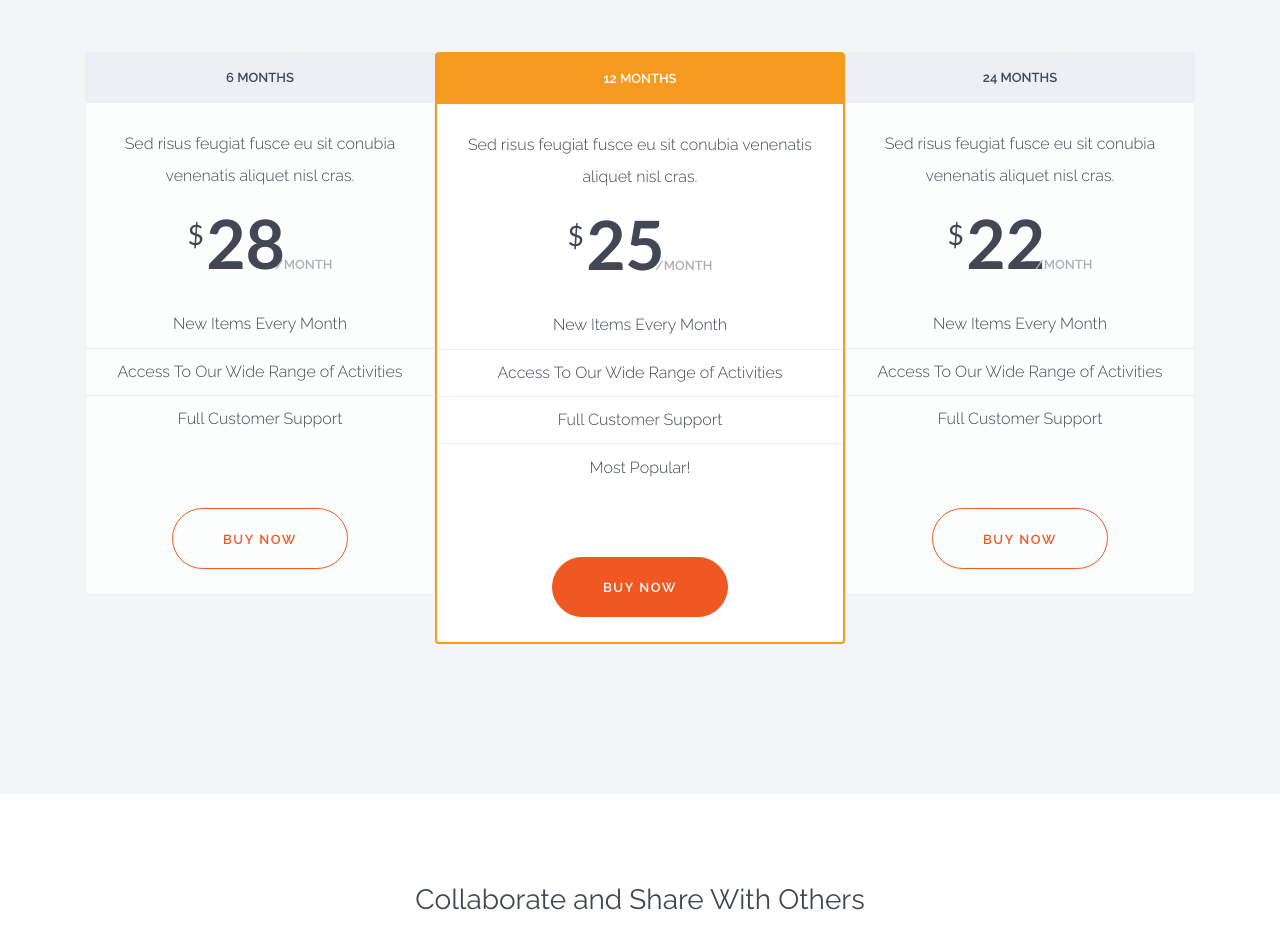
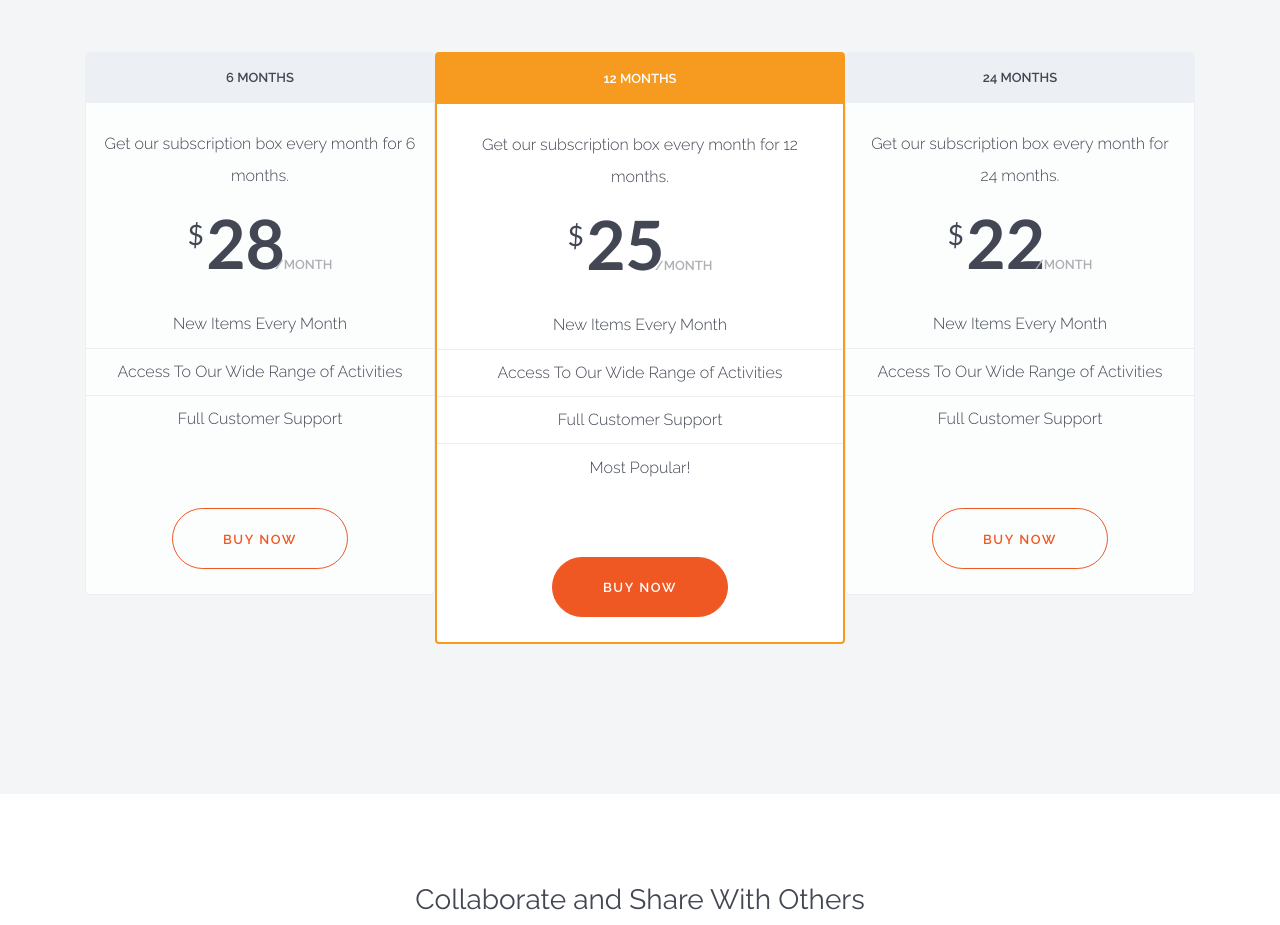
Before and after one commit to eckels/TykeBox, a plain HTML site: page index.html in a window 1280 px wide. Shown: the part 2240-3165 px from the top of the page. Drawn offline with nearby package versions, Linux system fonts and the light colour scheme.

Commit message:
added more text

```diff
--- a/index.html
+++ b/index.html
@@ -178,7 +178,7 @@
                 6 Months
               </div>
               <div class="card-block">
-                <p class="card-title">Sed risus feugiat fusce eu sit conubia venenatis aliquet nisl cras.</p>
+                <p class="card-title">Get our subscription box every month for 6 months.</p>
                 <h4 class="card-text">
                   <sup class="pricing-box-currency">$</sup>
                   <span class="pricing-box-price">28</span>
@@ -200,7 +200,7 @@
                 12 Months
               </div>
               <div class="card-block">
-                <p class="card-title">Sed risus feugiat fusce eu sit conubia venenatis aliquet nisl cras.</p>
+                <p class="card-title">Get our subscription box every month for 12 months.</p>
                 <h4 class="card-text">
                   <sup class="pricing-box-currency">$</sup>
                   <span class="pricing-box-price">25</span>
@@ -223,7 +223,7 @@
                 24 months
               </div>
               <div class="card-block">
-                <p class="card-title">Sed risus feugiat fusce eu sit conubia venenatis aliquet nisl cras.</p>
+                <p class="card-title">Get our subscription box every month for 24 months.</p>
                 <h4 class="card-text">
                   <sup class="pricing-box-currency">$</sup>
                   <span class="pricing-box-price">22</span>
```
